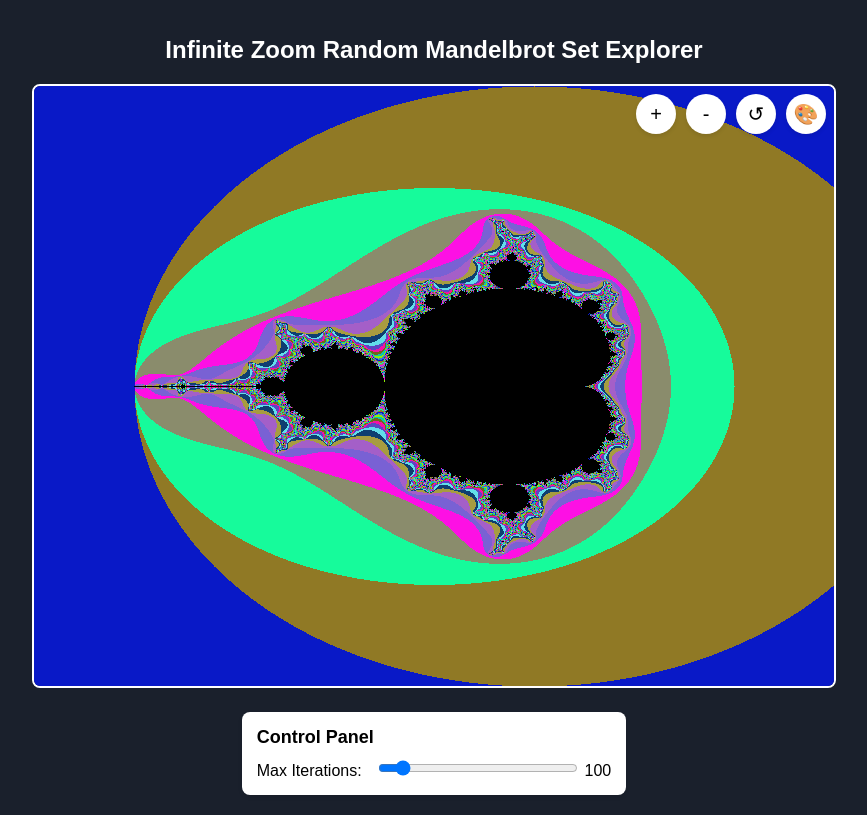
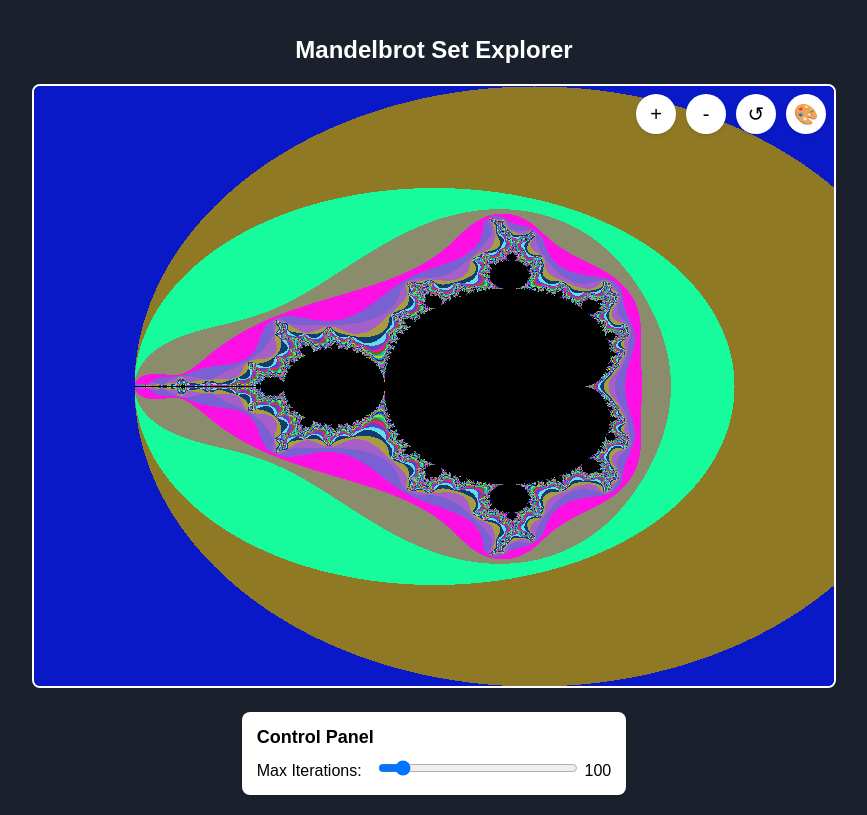
Before and after one commit to nassro199/Mandelbrot, a plain HTML site: page index.html in a window 1280 px wide. Shown: the whole page, without its empty margins (206-1073 px from the left). Drawn offline with Linux system fonts and the light colour scheme.

Commit message:
Update index.html

```diff
--- a/index.html
+++ b/index.html
@@ -72,7 +72,7 @@
     </style>
 </head>
 <body>
-    <h1>Infinite Zoom Random Mandelbrot Set Explorer</h1>
+    <h1>Mandelbrot Set Explorer</h1>
     <div class="canvas-container">
         <canvas id="mandelbrotCanvas" width="800" height="600"></canvas>
         <div class="controls">
```
